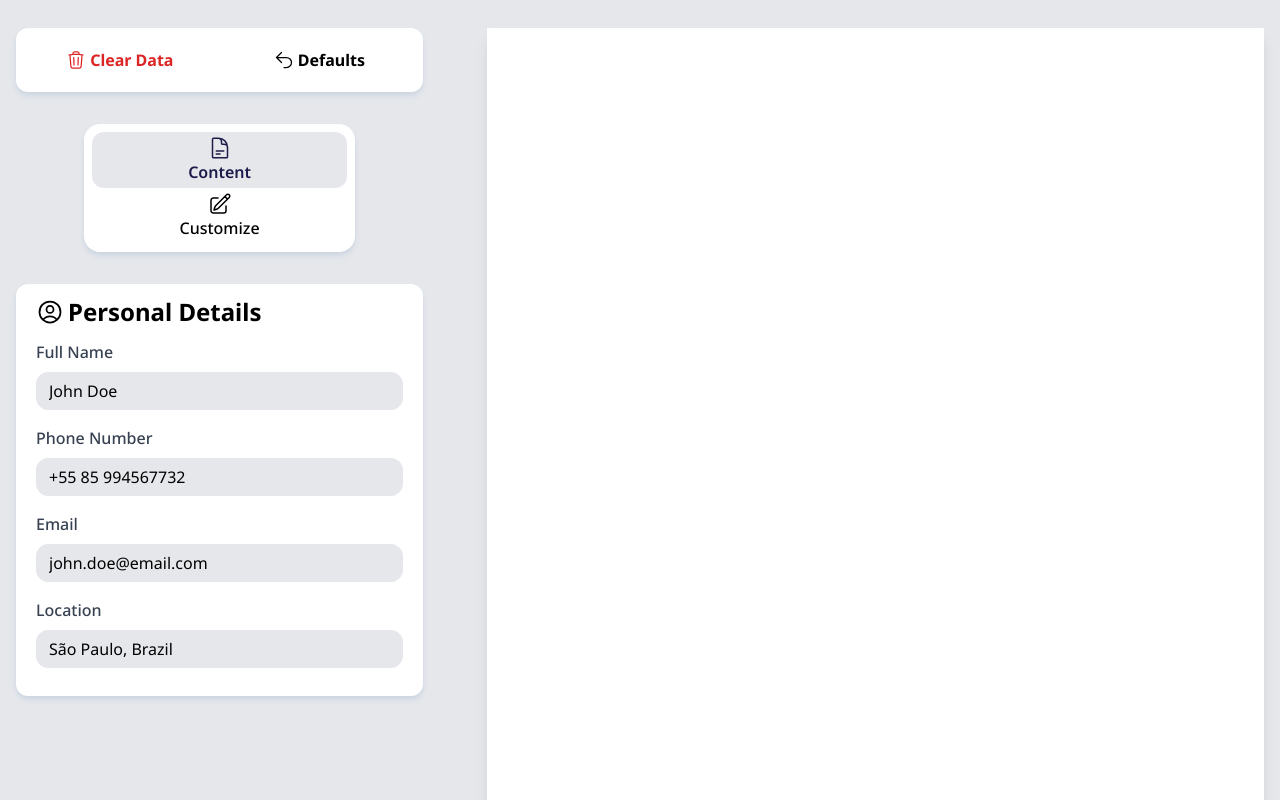
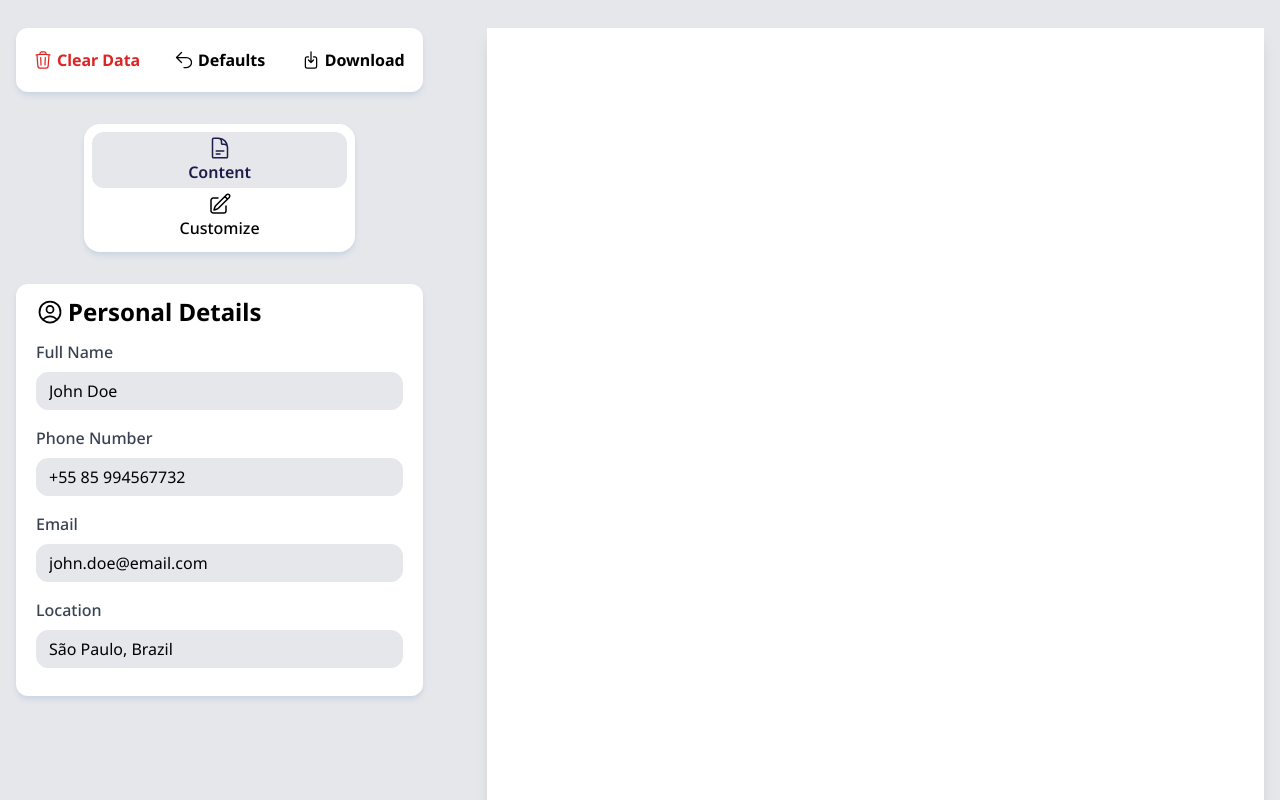
Before and after one commit to leo-vic3nt/EasyCv, a React (Vite) app: page / in a window 1280 px wide. Shown: the top 800 px of the page. Built offline with nearby package versions, Linux system fonts and the light colour scheme.

Commit message:
add third button for download

```diff
--- a/src/components/FormControls.jsx
+++ b/src/components/FormControls.jsx
@@ -1,5 +1,5 @@
 /* eslint-disable react/prop-types */
-import { TrashIcon, ArrowUturnLeftIcon } from "@heroicons/react/24/outline";
+import { TrashIcon, ArrowUturnLeftIcon, ArrowDownOnSquareIcon } from "@heroicons/react/24/outline";
 import clsx from "clsx";
 
 function Container({ children }) {
@@ -34,6 +34,10 @@ function FormControls() {
         <ArrowUturnLeftIcon className="size-5" />
         defaults
       </ControlButton>
+      <ControlButton>
+        <ArrowDownOnSquareIcon className="size-5" />
+        download
+      </ControlButton>
     </Container>
   );
 }
```
